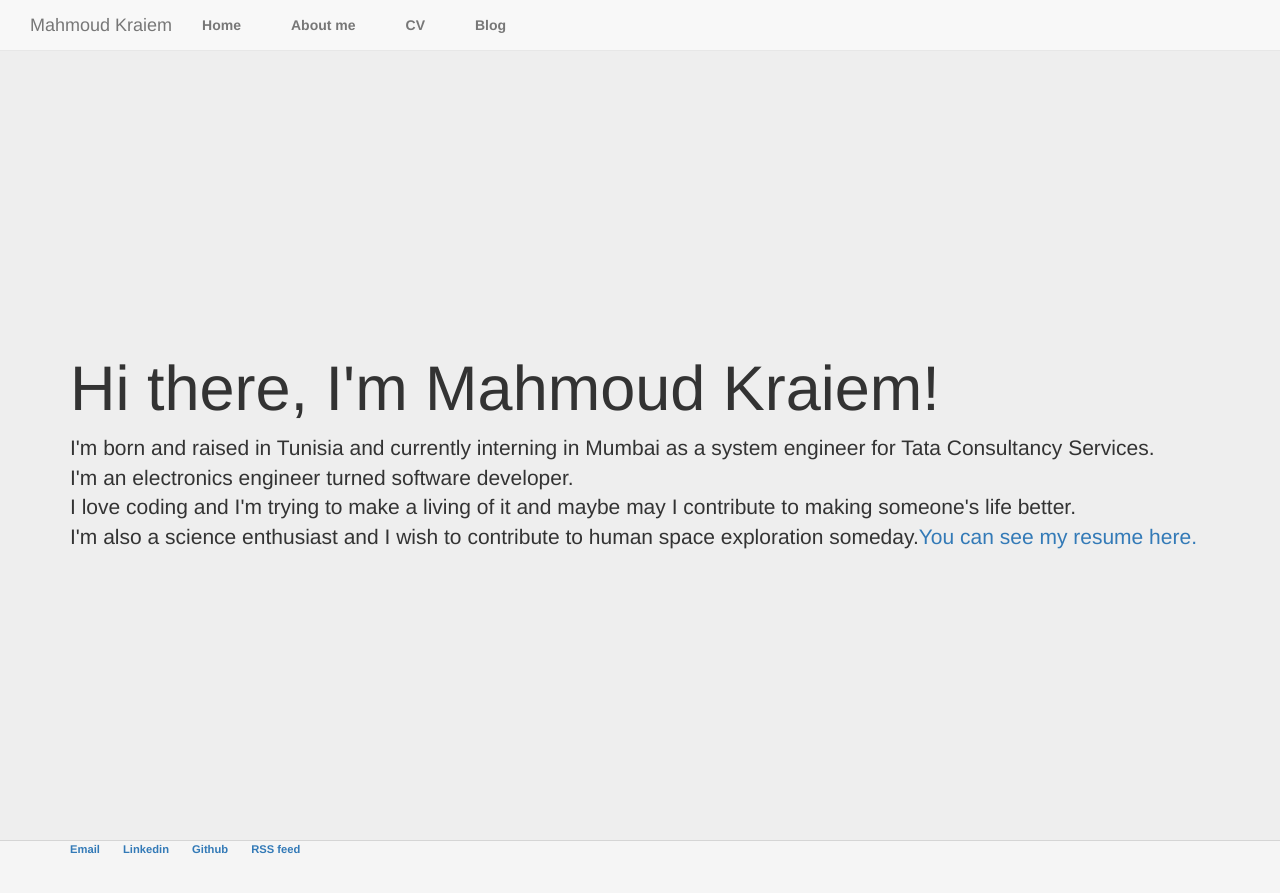
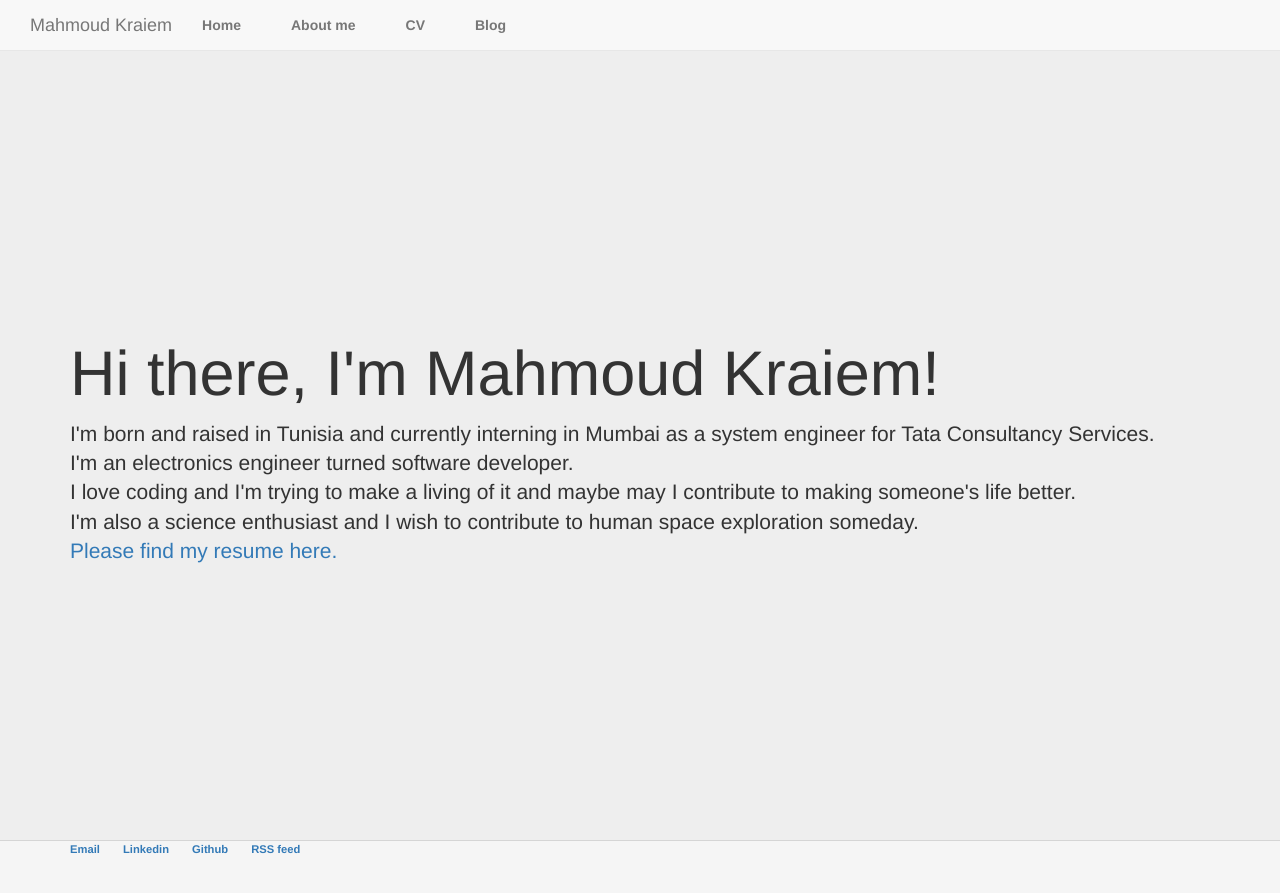
Before and after one commit to breebchi/breebchi.github.io, a Jekyll site: the page built from about/index.html, in a window 1280 px wide. Shown: the top 893 px of the page. Built offline with Jekyll 4.4.1, drawn with Linux system fonts in a browser that asks for light colours; nearby versions of some CDN libraries.

Commit message:
Update index.html

```diff
--- a/about/index.html
+++ b/about/index.html
@@ -4,5 +4,5 @@ title: About Mahmoud Kraiem
 ---
 <div class="blurb">
         		<h1>Hi there, I'm Mahmoud Kraiem!</h1>
-				<p>I'm born and raised in Tunisia and currently interning in Mumbai as a system engineer for Tata Consultancy Services. <br> I'm an electronics engineer turned software developer. <br>I love coding and I'm trying to make a living of it and maybe may I contribute to making someone's life better. <br> I'm also a science enthusiast and I wish to contribute to human space exploration someday.<a href="/cv">You can see my resume here.</a></p>
+				<p>I'm born and raised in Tunisia and currently interning in Mumbai as a system engineer for Tata Consultancy Services. <br> I'm an electronics engineer turned software developer. <br>I love coding and I'm trying to make a living of it and maybe may I contribute to making someone's life better. <br> I'm also a science enthusiast and I wish to contribute to human space exploration someday.<br><a href="/cv">Please find my resume here.</a></p>
     		</div><!-- /.blurb -->
```
